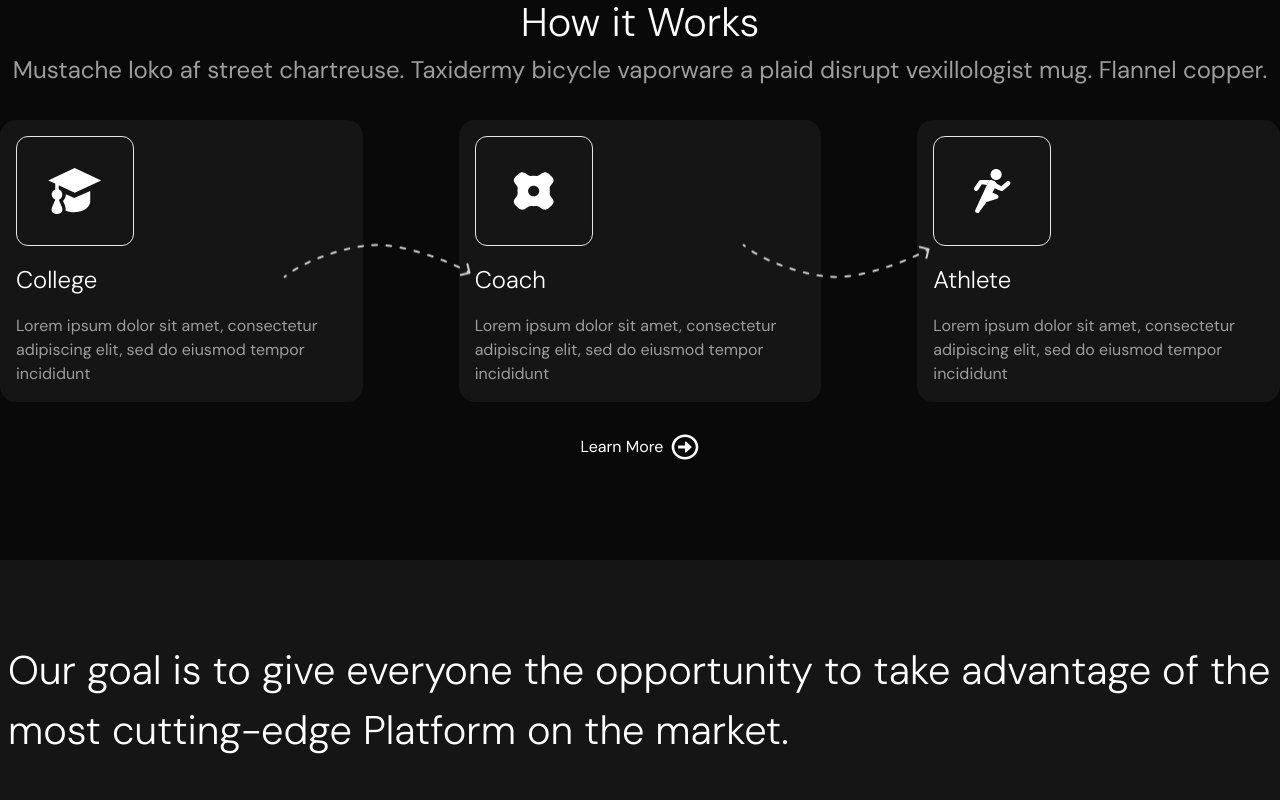
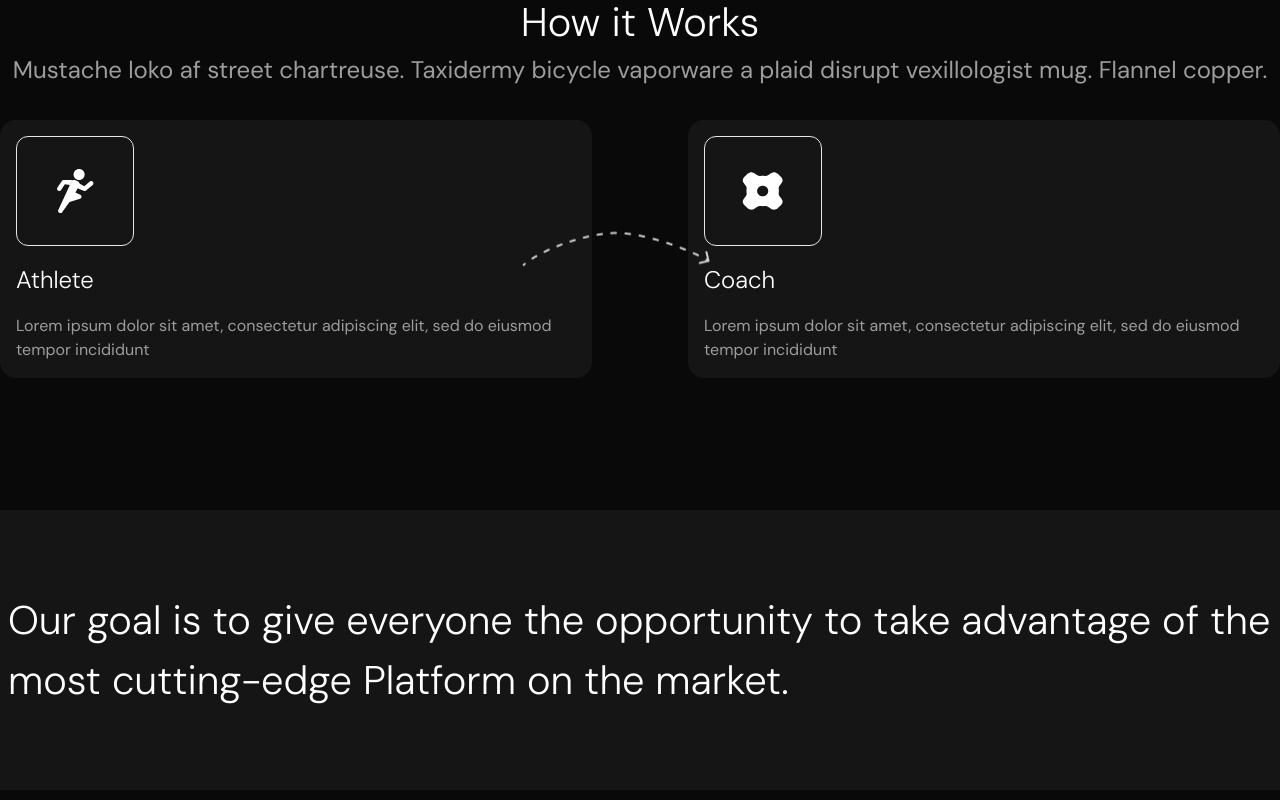
Before and after one commit to mohidmeer/portalized, a React (Create React App) app: page /mobile in a window 1280 px wide. Shown: the part 1140-1940 px from the top of the page. Built offline with nearby package versions, Linux system fonts and the light colour scheme.

Commit message:
ui:client section changes

```diff
--- a/src/components/Footer.js
+++ b/src/components/Footer.js
@@ -33,6 +33,10 @@ const Footer = () => {
               <p className='h8'>Links</p>
               <Link className='text-primary-100' to='/'>Home</Link>
               <Link className='text-primary-100' to='/about-us'>About Us</Link>
+              <Link className='text-primary-100' to='/watch'>Watch</Link>
+              <Link className='text-primary-100' to='/mobile-app'>Download</Link>
+              <Link className='text-primary-100' to='/listen'>Listen</Link>
+              <Link className='text-primary-100' to='/shop'>Shop</Link>
               <Link className='text-primary-100' to='/contact-us'>Contact Us</Link>
             </div>
             <div className='flex flex-col gap-5'>
--- a/src/pages/ContactUs.js
+++ b/src/pages/ContactUs.js
@@ -25,8 +25,8 @@ const ContactUs = () => {
                         <p className='c7 text-primary-100'>
                             Speak to our friendly team.
                         </p>
-                        <p className='c7 '>
-                            sales@untitled.com
+                        <p className='c7 lowercase'>
+                            contact@PORTALIZED.com
                         </p>
 
                     </div>
@@ -91,7 +91,7 @@ const Hero = () => {
             className="flex flex-col min-h-[30vh]  justify-center items-center  bg-portalized bg-no-repeat bg-top bg-[length:700px]  ">
             <div className="max-w-6xl mx-auto flex flex-col gap-6 items-center justify-center">
                 <h1 className="h3 font-light text-center">
-                    Contact Us Now
+                    Get in Touch with Us
                 </h1>
                 <p className="text-center text-primary-150 c5">
                     Let us know how we can help.
--- a/src/pages/Listen.js
+++ b/src/pages/Listen.js
@@ -27,7 +27,7 @@ const Hero = () => {
             className="flex flex-col min-h-[50vh]  justify-center items-center  bg-portalized bg-no-repeat bg-top bg-[length:700px] sm:px-0 px-2  ">
             <div className="max-w-6xl mx-auto flex flex-col gap-6 items-center justify-center">
                 <h1 className="h3 font-light text-center">
-                    Videos That Provide Simple and Practical Guidance for Athletes to Improve Their Skills and Performance
+                    Listen to our conversation with Atheletes, Coaches and Parents
                 </h1>
                 <p className="text-center text-primary-150 c5">
                     Elevate your skills with expert advice and step-by-step guides tailored for athletes at every level. From training drills to mental strategies, these videos are your ultimate playbook to success.
--- a/src/pages/MobileApp.js
+++ b/src/pages/MobileApp.js
@@ -10,7 +10,7 @@ const MobileApp = () => {
             <Working />
             <Hero2 />
             <Features />
-            <Testimonials />
+            {/* <Testimonials /> */}
             <Download/>
 
 
@@ -73,26 +73,23 @@ const Working = () => {
             <section className='max-w-7xl mx-auto mt-[50px] sm:mt-[100px] px-4 sm:px-0  '>
                 <h2 className='h2 text-center'>How it Works</h2>
                 <p className='b4 text-primary-100 text-center'>Mustache loko af street chartreuse. Taxidermy bicycle vaporware a plaid disrupt vexillologist mug. Flannel copper. </p>
-                <div className='grid grid-cols-1 md:grid-cols-2 lg:grid-cols-3 gap-10 sm:gap-20 md:gap-24 my-8 '>
+                <div className='grid grid-cols-1 md:grid-cols-2 lg:grid-cols-2 gap-10 sm:gap-20 md:gap-24 my-8 '>
                     <div className='flex flex-col gap-4 bg-primary-300 p-4 rounded-2xl relative   '>
-                        <svg width="118" height="110" viewBox="0 0 118 110" className='border rounded-xl s ' fill="none" xmlns="http://www.w3.org/2000/svg">
+                    <svg width="118" height="110" viewBox="0 0 118 110" fill="none" className='border rounded-xl ' xmlns="http://www.w3.org/2000/svg">
                             <rect width="117.333" height="110" rx="20" fill="#151515" />
-                            <g clip-path="url(#clip0_10220_1830)">
-                                <path d="M58.6665 31.5996L31.6665 44.1996L38.8665 47.4396V53.5596C36.7065 54.2796 35.2665 56.4396 35.2665 58.5996C35.2665 60.7596 36.7065 62.9196 38.8665 63.6396V63.9996L35.6265 71.5596C34.5465 74.7996 35.2665 78.3996 40.6665 78.3996C46.0665 78.3996 46.7865 74.7996 45.7065 71.5596L42.4665 63.9996C44.6265 62.9196 46.0665 61.1196 46.0665 58.5996C46.0665 56.0796 44.6265 54.2796 42.4665 53.5596V49.2396L58.6665 56.7996L85.6665 44.1996L58.6665 31.5996ZM74.5065 54.9996L58.3065 62.1996L49.6665 58.2396V58.5996C49.6665 61.1196 48.5865 63.2796 46.7865 65.0796L48.9465 70.1196V70.4796C49.3065 71.9196 49.6665 73.3596 49.3065 74.7996C51.8265 75.8796 54.7065 76.5996 58.3065 76.5996C70.1865 76.5996 74.5065 69.3996 74.5065 65.7996V54.9996Z" fill="white" />
-                            </g>
-                            <defs>
-                                <clipPath id="clip0_10220_1830">
-                                    <rect width="54" height="54" fill="white" transform="translate(31.6665 28)" />
-                                </clipPath>
-                            </defs>
+                            <path d="M63.1665 43.75C66.2731 43.75 68.7915 41.2316 68.7915 38.125C68.7915 35.0184 66.2731 32.5 63.1665 32.5C60.0599 32.5 57.5415 35.0184 57.5415 38.125C57.5415 41.2316 60.0599 43.75 63.1665 43.75Z" fill="white" />
+                            <path d="M64.2919 58.7125L53.9419 54.1C52.8169 53.5375 52.2544 55.225 51.6919 56.35C51.1294 57.475 47.0794 64.45 47.4169 65.6875C47.7544 66.7 48.6544 67.2625 49.5544 67.2625C49.7794 67.2625 50.0044 67.2625 50.2294 67.15L64.0669 62.875C64.9669 62.65 65.6419 61.75 65.6419 60.85C65.6419 59.95 65.0794 59.05 64.2919 58.7125Z" fill="white" />
+                            <path d="M61.8161 45.0996L59.3411 43.9746C57.8786 43.2996 56.0786 43.9746 55.4036 45.4371L42.0161 74.2371C41.4536 75.3621 42.0161 76.7121 43.1411 77.2746C43.4786 77.3871 43.8161 77.4996 44.1536 77.4996C45.0536 77.4996 45.8411 77.0496 46.1786 76.2621C46.1786 76.2621 56.9786 61.2996 57.8786 59.4996C58.7786 57.6996 63.3911 49.0371 63.3911 49.0371C63.9536 47.5746 63.3911 45.7746 61.8161 45.0996Z" fill="white" />
+                            <path d="M77.229 45.6625C76.4415 44.7625 74.979 44.5375 74.079 45.325L68.454 50.05L61.254 46.1125C60.0165 45.4375 58.329 45.6625 57.5415 47.125C56.6415 48.5875 57.0915 50.3875 58.4415 50.95L67.779 54.775C68.1165 54.8875 68.454 55 68.7915 55C69.354 55 69.804 54.775 70.254 54.4375L77.004 48.8125C77.904 48.025 78.0165 46.675 77.229 45.6625ZM44.829 53.9875L48.654 48.25L53.829 48.925L55.5165 45.4375C55.9665 44.425 56.8665 43.8625 57.879 43.75H47.529C46.7415 43.75 46.0665 44.0875 45.6165 44.7625L41.1165 51.5125C40.4415 52.525 40.6665 53.9875 41.7915 54.6625C42.0165 54.8875 42.4665 55 42.9165 55C43.5915 55 44.379 54.6625 44.829 53.9875Z" fill="white" />
                         </svg>
                         <h6 className='h7' >
-                            College
+                            Athlete
                         </h6>
                         <p className='c7 text-primary-100'>
                             Lorem ipsum dolor sit amet, consectetur adipiscing elit, sed do eiusmod tempor incididunt
                         </p>
-                        <img src='/assets/arrow.png' className=' z-10 absolute  top-1/2  -translate-y-1/2 right-[-30%] lg:block hidden  ' />
+                        <img src='/assets/arrow.png' className=' z-10 absolute  top-1/2  -translate-y-1/2 right-[-20%] lg:block hidden  ' />
+
                     </div>
                     <div className='flex flex-col gap-4 bg-primary-300 p-4 rounded-2xl relative '>
                         <svg width="118" height="110" viewBox="0 0 118 110" fill="none" className='border rounded-xl' xmlns="http://www.w3.org/2000/svg">
@@ -106,43 +103,16 @@ const Working = () => {
                         <p className='c7 text-primary-100'>
                             Lorem ipsum dolor sit amet, consectetur adipiscing elit, sed do eiusmod tempor incididunt
                         </p>
-                        <img src='/assets/arrow.png' className=' z-10 absolute  top-1/2  -translate-y-1/2 right-[-30%] scale-y-[-1] lg:block hidden  ' />
-                    </div>
-                    <div className='flex flex-col gap-4 bg-primary-300 p-4 rounded-2xl relative '>
-                        <svg width="118" height="110" viewBox="0 0 118 110" fill="none" className='border rounded-xl ' xmlns="http://www.w3.org/2000/svg">
-                            <rect width="117.333" height="110" rx="20" fill="#151515" />
-                            <path d="M63.1665 43.75C66.2731 43.75 68.7915 41.2316 68.7915 38.125C68.7915 35.0184 66.2731 32.5 63.1665 32.5C60.0599 32.5 57.5415 35.0184 57.5415 38.125C57.5415 41.2316 60.0599 43.75 63.1665 43.75Z" fill="white" />
-                            <path d="M64.2919 58.7125L53.9419 54.1C52.8169 53.5375 52.2544 55.225 51.6919 56.35C51.1294 57.475 47.0794 64.45 47.4169 65.6875C47.7544 66.7 48.6544 67.2625 49.5544 67.2625C49.7794 67.2625 50.0044 67.2625 50.2294 67.15L64.0669 62.875C64.9669 62.65 65.6419 61.75 65.6419 60.85C65.6419 59.95 65.0794 59.05 64.2919 58.7125Z" fill="white" />
-                            <path d="M61.8161 45.0996L59.3411 43.9746C57.8786 43.2996 56.0786 43.9746 55.4036 45.4371L42.0161 74.2371C41.4536 75.3621 42.0161 76.7121 43.1411 77.2746C43.4786 77.3871 43.8161 77.4996 44.1536 77.4996C45.0536 77.4996 45.8411 77.0496 46.1786 76.2621C46.1786 76.2621 56.9786 61.2996 57.8786 59.4996C58.7786 57.6996 63.3911 49.0371 63.3911 49.0371C63.9536 47.5746 63.3911 45.7746 61.8161 45.0996Z" fill="white" />
-                            <path d="M77.229 45.6625C76.4415 44.7625 74.979 44.5375 74.079 45.325L68.454 50.05L61.254 46.1125C60.0165 45.4375 58.329 45.6625 57.5415 47.125C56.6415 48.5875 57.0915 50.3875 58.4415 50.95L67.779 54.775C68.1165 54.8875 68.454 55 68.7915 55C69.354 55 69.804 54.775 70.254 54.4375L77.004 48.8125C77.904 48.025 78.0165 46.675 77.229 45.6625ZM44.829 53.9875L48.654 48.25L53.829 48.925L55.5165 45.4375C55.9665 44.425 56.8665 43.8625 57.879 43.75H47.529C46.7415 43.75 46.0665 44.0875 45.6165 44.7625L41.1165 51.5125C40.4415 52.525 40.6665 53.9875 41.7915 54.6625C42.0165 54.8875 42.4665 55 42.9165 55C43.5915 55 44.379 54.6625 44.829 53.9875Z" fill="white" />
-                        </svg>
-
-                        <h6 className='h7' >
-                            Athlete
-                        </h6>
-                        <p className='c7 text-primary-100'>
-                            Lorem ipsum dolor sit amet, consectetur adipiscing elit, sed do eiusmod tempor incididunt
-                        </p>
-
+                        {/* <img src='/assets/arrow.png' className=' z-10 absolute  top-1/2  -translate-y-1/2 right-[-30%] scale-y-[-1] lg:block hidden  ' /> */}
                     </div>
 
+
                 </div>
-                <div className='flex flex-col justify-center items-center'>
-                    <Link className='flex items-center gap-2'>
-                        <span>Learn More </span>
-                        <svg width="28" height="26" viewBox="0 0 28 26" fill="none" className='' xmlns="http://www.w3.org/2000/svg">
-                            <path d="M27.3332 13C27.3332 6.09476 21.3654 0.5 13.9998 0.5C6.63425 0.5 0.666504 6.09476 0.666504 13C0.666504 19.9052 6.63425 25.5 13.9998 25.5C21.3654 25.5 27.3332 19.9052 27.3332 13ZM3.24715 13C3.24715 7.43044 8.05898 2.91935 13.9998 2.91935C19.9407 2.91935 24.7525 7.43044 24.7525 13C24.7525 18.5696 19.9407 23.0806 13.9998 23.0806C8.05898 23.0806 3.24715 18.5696 3.24715 13ZM7.11812 14.0081V11.9919C7.11812 11.6593 7.40844 11.3871 7.76328 11.3871H13.9998V8.01008C13.9998 7.47077 14.6934 7.20363 15.102 7.58165L20.4246 12.5716C20.6773 12.8085 20.6773 13.1915 20.4246 13.4284L15.102 18.4183C14.6934 18.8014 13.9998 18.5292 13.9998 17.9899V14.6129H7.76328C7.40844 14.6129 7.11812 14.3407 7.11812 14.0081Z" fill="white" />
-                        </svg>
 
-
-                    </Link>
-                </div>
             </section>
 
-            <section className='bg-primary-300 px-2  '>
-
+            <section className='bg-primary-300 px-2'>
                 <h2 className='h2 mx-auto max-w-7xl py-10 sm:py-20 ' >Our goal is to give everyone the opportunity to take advantage of the most cutting-edge Platform on the market.</h2>
-
             </section>
 
 
@@ -166,7 +136,7 @@ const Features = () => {
                             </Link>
                         </div>
                         <div className='md:col-span-4 col-span-full flex flex-col md:items-end order-1 md:order-2 w-2/3 mx-auto sm:w-full  ' >
-                            <img src='/assets/feature1.png' />
+                            <img src='/assets/feature2  .png' />
                         </div>
                     </div>
                 </div>
@@ -175,7 +145,7 @@ const Features = () => {
                 <div className='max-w-8xl mx-auto   '>
                     <div className='grid grid-cols-10    ' >
                         <div className='md:col-span-4 col-span-full flex flex-col md:items-start  w-2/3 mx-auto md:w-full ' >
-                            <img src='/assets/feature2.png' />
+                            <img src='/assets/feature1.png' />
                         </div>
                         <div className='flex flex-col gap-4 justify-center md:col-span-6  col-span-full'>
                             <p className='b6 text-primary-100 mt-4 md:mt-0' >Features</p>
@@ -328,7 +298,7 @@ const TestimonialItem = ({ testimony, name, title }) => {
 
 const Download = () => {
     return (
-        <section className='bg-download bg-cover '>
+        <section className='bg-download bg-cover py-20 '>
             <div className='flex flex-col gap-6 max-w-3xl mx-auto py-20 justify-center items-center sm:p-0 p-2'>
                 <h1 className='top-heading font-light text-center'>
                     Love our Application? Download Now
--- a/src/pages/Shop.js
+++ b/src/pages/Shop.js
@@ -26,7 +26,7 @@ const Hero = () => {
             className="flex flex-col min-h-[50vh]  justify-center items-center  bg-portalized bg-no-repeat bg-top bg-[length:700px] sm:px-0 px-2  ">
             <div className="max-w-6xl mx-auto flex flex-col gap-6 items-center justify-center">
                 <h1 className="h3 font-light text-center">
-                    Find your favorite athlete or coach, Buy your favorite stuff to show your love.
+                    Shop Our Exclusive Portalized Merchandise
                 </h1>
                 <p className="text-center text-primary-150 c5">
                 Create your college account, add coaches, and unlock opportunities to connect with talented athletes. Empower sponsorships and build lasting success together.
--- a/src/pages/Watch.js
+++ b/src/pages/Watch.js
@@ -27,6 +27,7 @@ const Hero = () => {
             className="flex flex-col min-h-[50vh]  justify-center items-center  bg-portalized bg-no-repeat bg-top bg-[length:700px] p-2  md:p-0  ">
             <div className="max-w-6xl mx-auto flex flex-col gap-6 items-center justify-center">
                 <h1 className="h3 font-light text-center">
+                Coming soon on YouTube<br/>
                     Videos That Provide Simple and Practical Guidance for Athletes to Improve Their Skills and Performance
                 </h1>
                 <p className="text-center text-primary-150 c5">
--- a/src/pages/auth/Login.js
+++ b/src/pages/auth/Login.js
@@ -62,7 +62,7 @@ const Login = () => {
           <div className="flex gap-2 items-center justify-center">
             <p className="font-extralight">Don't have an Account?</p>
             <Link to={'/sign-up'} className="text-[20px]">
-              Create Now
+              Create One
             </Link>
           </div>
         </div>
```
Also changed, not shown: src/pages/AboutUs.js (+12 -11 lines), src/pages/Landing.js (+6 -6 lines), src/pages/auth/SignUp.js (+5 -5 lines).
